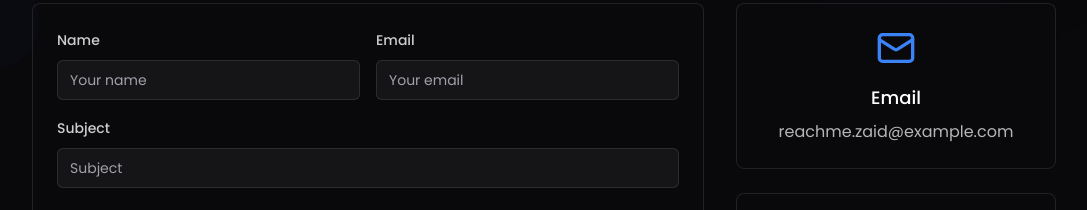
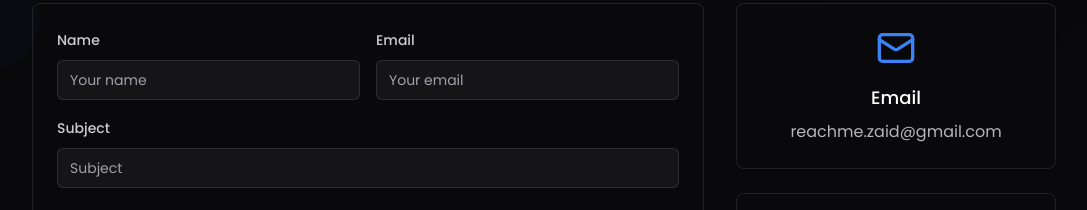
Before and after one commit to Zaidgit26/zaidportfo, a Next.js app: page / in a window 1280 px wide. Shown: the part 4880-5090 px from the top of the page, without its empty margins (96-1183 px from the left). Built offline with nearby package versions, Linux system fonts and the light colour scheme.

Commit message:
Update contact-section.tsx

```diff
--- a/components/contact-section.tsx
+++ b/components/contact-section.tsx
@@ -52,7 +52,7 @@ export function ContactSection() {
     {
       icon: <Mail className="w-10 h-10 text-primary" />,
       title: "Email",
-      value: "reachme.zaid@example.com",
+      value: "reachme.zaid@gmail.com",
       link: "mailto:reachme.zaid@gmail.com",
     },
     {
```
